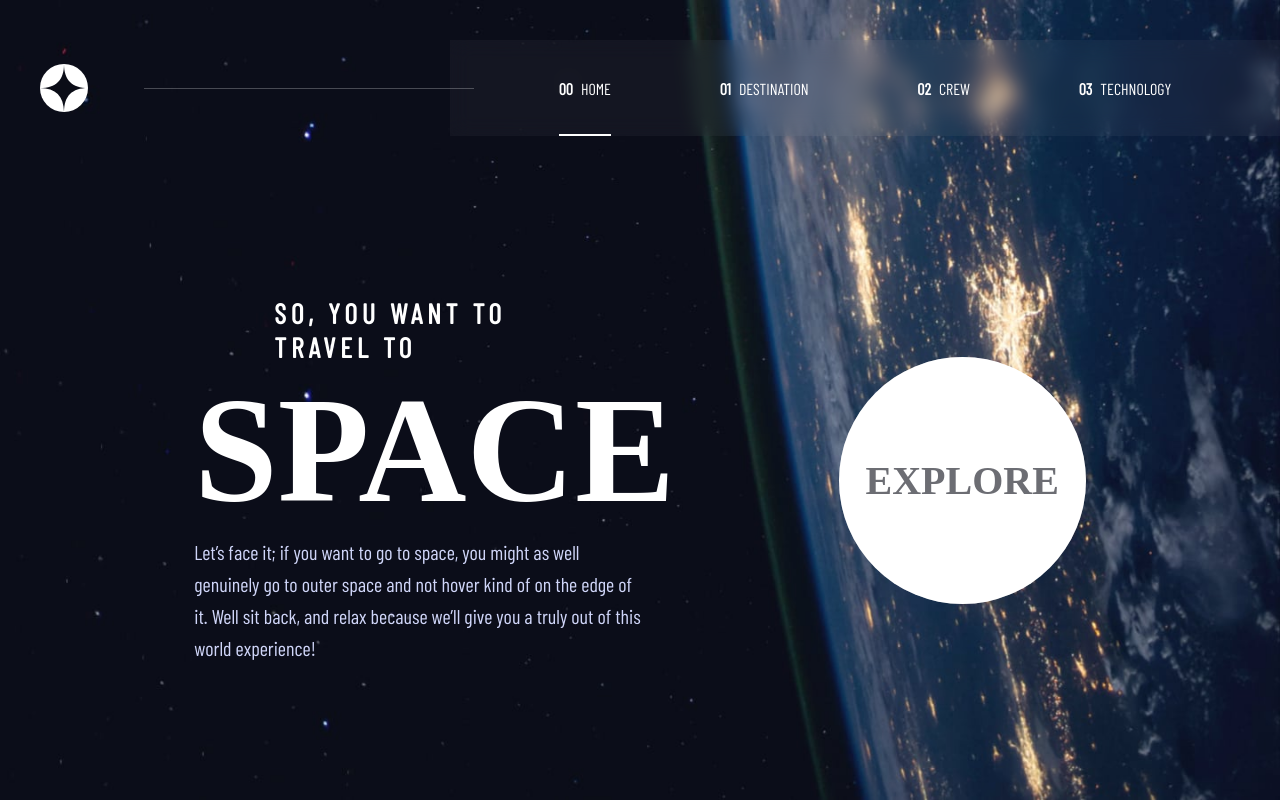
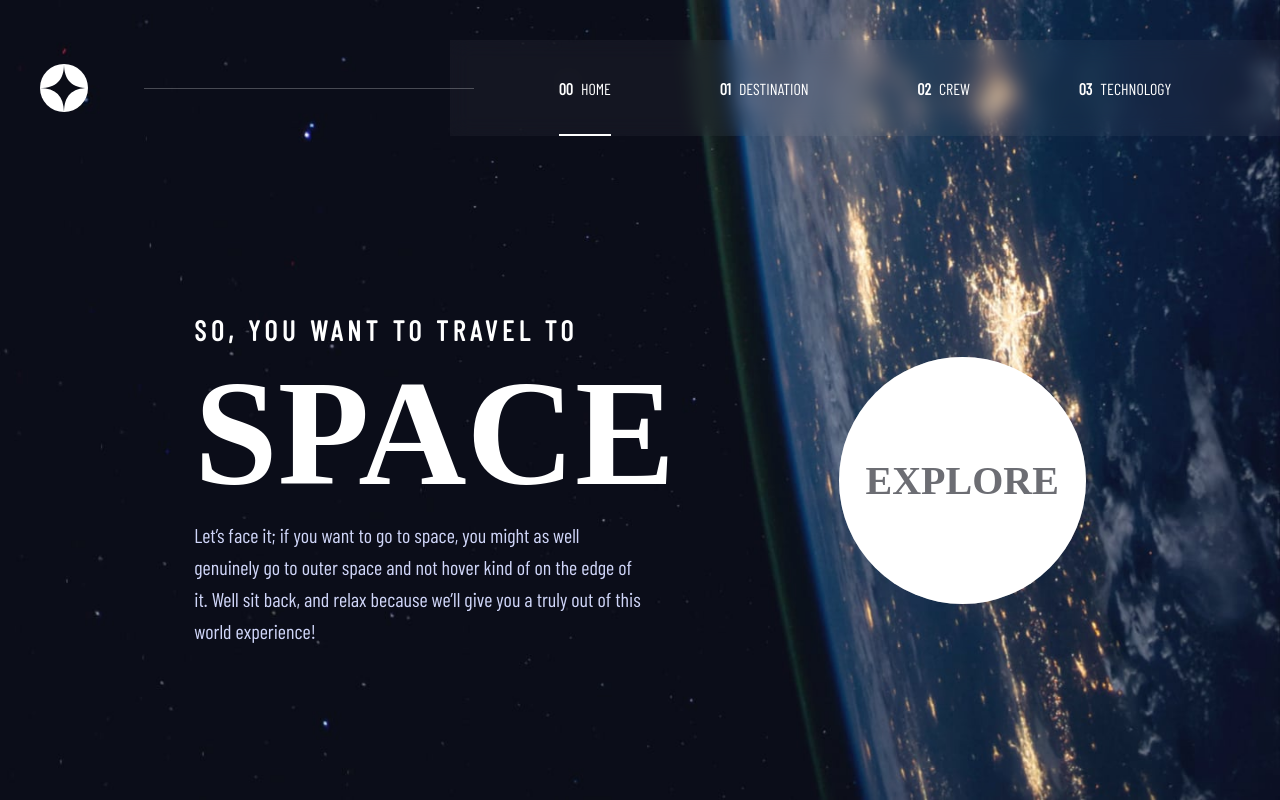
Before and after one commit to alt-art/space-tourism-website, a React (Vite) app: page / in a window 1280 px wide. Built offline with nearby package versions, Linux system fonts and the light colour scheme; a web font is replaced by a local one.

Commit message:
fix(home): Use custom component for title instead subheading

```diff
--- a/src/components/Title/index.tsx
+++ b/src/components/Title/index.tsx
@@ -43,13 +43,13 @@ export const SubHeading = styled.h2`
   color: #fff;
   font-family: 'Barlow Condensed';
   letter-spacing: 4.72px;
-  margin: 0 160px;
+  margin-left: 160px;
   strong {
     color: #ffffff3f;
   }
 
   @media (max-width: 1300px) {
-    margin: 0 80px;
+    margin-left: 80px;
   }
 
   @media (max-width: 768px) {
--- a/src/pages/Home.tsx
+++ b/src/pages/Home.tsx
@@ -1,5 +1,5 @@
 import styled from 'styled-components';
-import Title, { SubHeading } from '../components/Title';
+import Title from '../components/Title';
 
 const Container = styled.div`
   display: flex;
@@ -11,6 +11,13 @@ const Container = styled.div`
   @media (max-width: 768px) {
     flex-direction: column;
   }
+`;
+
+const TopTitle = styled.h2`
+  font-size: 28px;
+  color: #fff;
+  font-family: 'Barlow Condensed';
+  letter-spacing: 4.72px;
 `;
 
 const TextContainer = styled.div`
@@ -69,7 +76,7 @@ function Home() {
   return (
     <Container>
       <TextContainer>
-        <SubHeading>SO, YOU WANT TO TRAVEL TO</SubHeading>
+        <TopTitle>SO, YOU WANT TO TRAVEL TO</TopTitle>
         <Title heading="h1">SPACE</Title>
         <p>
           Let’s face it; if you want to go to space, you might as well genuinely go to
```
